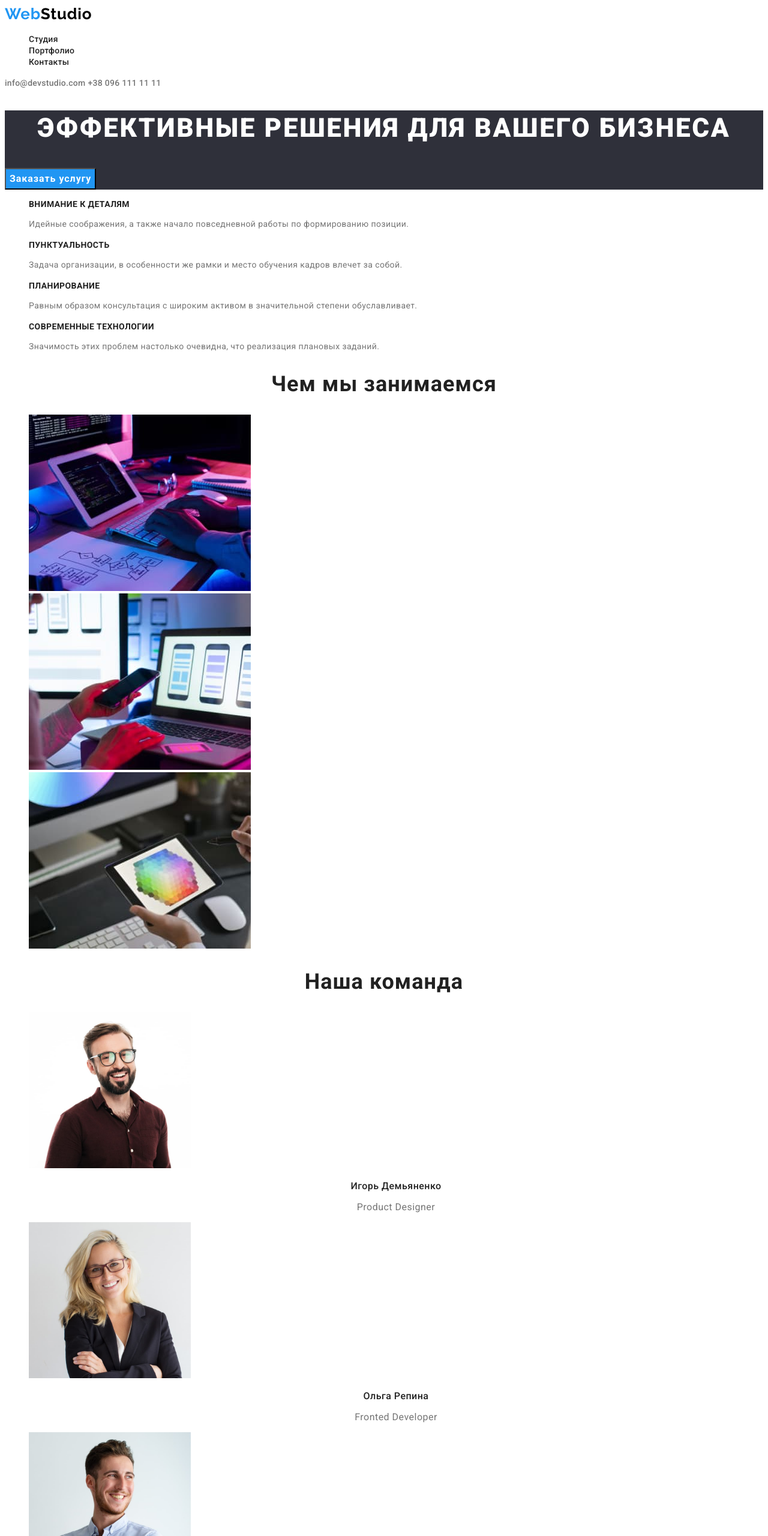
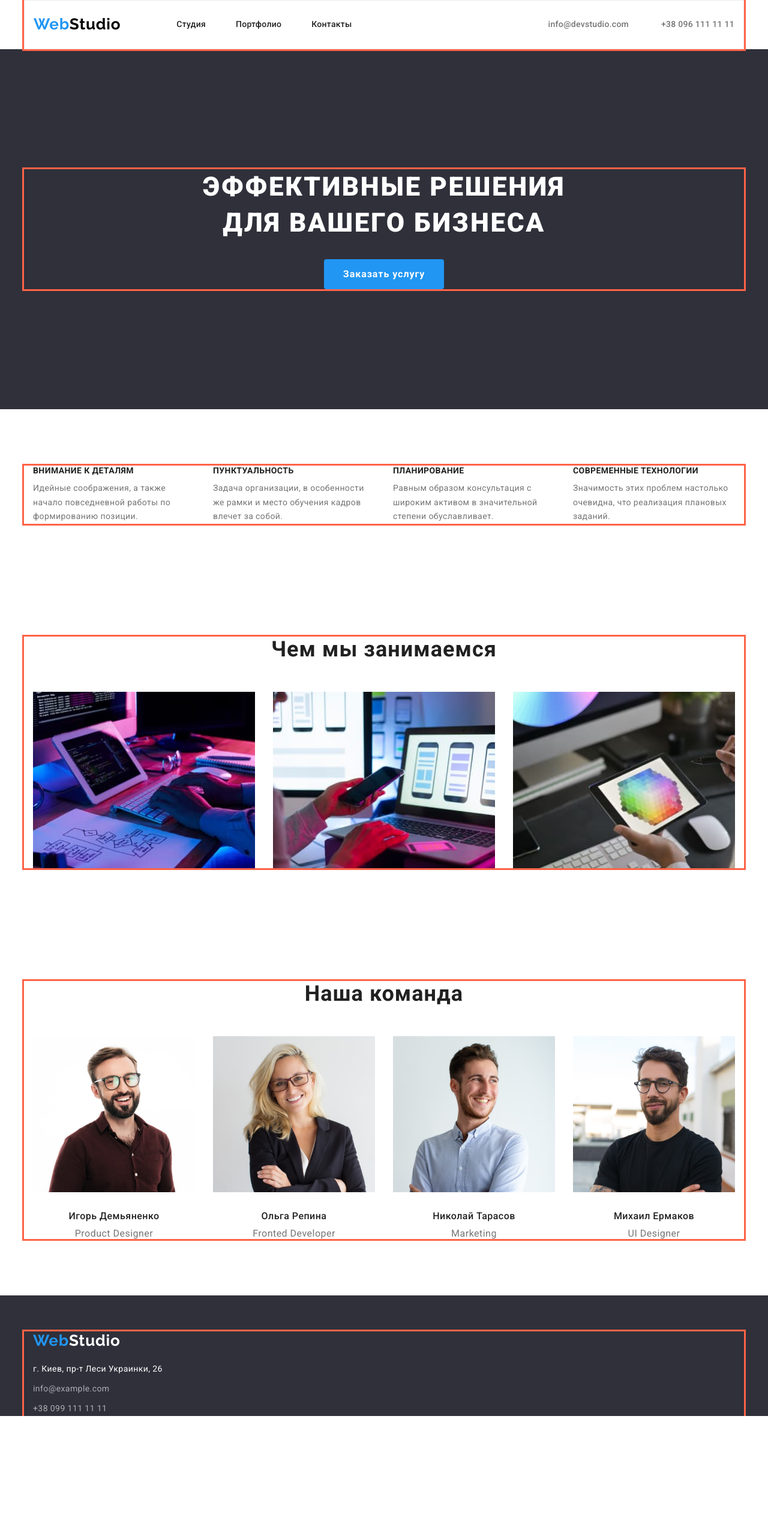
Before and after one commit to DimaUngarov/goit-markup-hw-02, a plain HTML site: page index.html in a window 1280 px wide. Shown: the top 2560 px of the page at 60% size. After the commit the page ends 2360 px from the top, so only its background shows below. Drawn offline with nearby package versions, Linux system fonts and the light colour scheme.

Commit message:
goit-markup-hw-03

```diff
--- a/css/style.css
+++ b/css/style.css
@@ -13,8 +13,45 @@ body {
   --text-color: #757575;
   --active-color: #2196f3;
 }
-
+p,
+h1,
+h2,
+h3 {
+  margin: 0;
+}
+ul {
+  margin: 0;
+  padding-left: 0;
+}
+img {
+  display: block;
+}
+.visually-hidden {
+  position: absolute;
+  white-space: nowrap;
+  width: 1px;
+  height: 1px;
+  overflow: hidden;
+  border: 0;
+  padding: 0;
+  clip: rect(0 0 0 0);
+  clip-path: inset(50%);
+  margin: -1px;
+}
+.container {
+  margin: 0 auto;
+  width: 1200px;
+  padding: 0 15px;
+  outline: solid tomato;
+}
 /*---------Header--------*/
+.header-container {
+  display: flex;
+  align-items: center;
+  padding-top: 24px;
+  padding-bottom: 25px;
+  border: 1px solid #ececec;
+}
 .header-logo {
   font-family: 'Raleway', sans-serif;
   font-style: normal;
@@ -23,9 +60,17 @@ body {
   line-height: calc(31 / 26);
   letter-spacing: 0.03em;
   color: #000000;
+  margin-right: 93px;
 }
 .logo {
   color: var(--active-color);
+}
+.header-list {
+  display: flex;
+}
+.header-list-item:not(:last-child) {
+  margin-right: 50px;
+  align-items: center;
 }
 .header-link:hover,
 .header-link:focus {
@@ -37,6 +82,13 @@ body {
   line-height: calc(16 / 14);
   letter-spacing: 0.02em;
   color: var(--main-color);
+  padding: 32px 0;
+}
+.header-contact {
+  margin-left: auto;
+}
+.header-contacts-mail {
+  margin-right: 50px;
 }
 .header-contacts {
   font-weight: 500;
@@ -52,34 +104,52 @@ body {
 /*-----Hero-----*/
 .hero-section {
   background: #2f303a;
+  text-align: center;
+  padding: 200px 0;
 }
 .hero-title {
   font-weight: 900;
   font-size: 44px;
   line-height: 1.36;
-  text-align: center;
+  /* text-align: center; */
   letter-spacing: 0.06em;
   text-transform: uppercase;
   color: var(--revers-color);
+  margin-bottom: 30px;
+  margin-left: auto;
+  margin-right: auto;
+  max-width: 696px;
 }
 .hero-btn {
   font-family: 'Roboto', sans-serif;
   font-weight: 700;
   font-size: 16px;
   line-height: 1.87;
-  display: flex;
   align-items: center;
   text-align: center;
   letter-spacing: 0.06em;
   color: var(--revers-color);
   background-color: var(--active-color);
   cursor: pointer;
+  border-radius: 4px;
+  border: none;
+  padding: 10px 32px;
 }
 .hero-btn:hover,
 .hero-btn:focus {
   background-color: #188ce8;
 }
 /*------Feature-------*/
+.section {
+  padding: 94px 0;
+}
+.feature-list {
+  display: flex;
+  align-items: center;
+}
+.feature-item:not(:last-child) {
+  margin-right: 30px;
+}
 .feature-title {
   font-weight: 700;
   font-size: 14px;
@@ -87,14 +157,19 @@ body {
   letter-spacing: 0.03em;
   text-transform: uppercase;
   color: var(--main-color);
+  margin-bottom: 10px;
 }
 .feature-after-title {
   font-size: 14px;
   line-height: 1.71;
   letter-spacing: 0.03em;
   color: var(--text-color);
+  max-width: 270px;
 }
 /*-----------Employment-----------*/
+.section {
+  padding-bottom: 94px;
+}
 .employment-title {
   font-weight: 700;
   font-size: 36px;
@@ -102,8 +177,30 @@ body {
   text-align: center;
   letter-spacing: 0.03em;
   color: var(--main-color);
+  margin-bottom: 50px;
+}
+.employment-list {
+  display: flex;
+  flex-wrap: wrap;
+  margin-right: -30px;
+}
+.employment-item {
+  flex-basis: calc(100% / 3 - 30px);
+  margin-right: 30px;
 }
 /*-------Team---------*/
+.section {
+  padding: 94px 0;
+}
+.team-list {
+  display: flex;
+  flex-wrap: wrap;
+  margin-right: -30px;
+}
+.team-item {
+  flex-basis: calc(100% / 4 - 30px);
+  margin-right: 30px;
+}
 .team-title {
   font-weight: 700;
   font-size: 36px;
@@ -111,6 +208,7 @@ body {
   text-align: center;
   letter-spacing: 0.03em;
   color: var(--main-color);
+  margin-bottom: 50px;
 }
 .team-sub-title {
   font-weight: 500;
@@ -119,6 +217,8 @@ body {
   text-align: center;
   letter-spacing: 0.03em;
   color: var(--main-color);
+  margin-top: 30px;
+  margin-bottom: 10px;
 }
 .team-after-title {
   font-size: 16px;
@@ -130,13 +230,23 @@ body {
 /*----------Footer----------*/
 .footer {
   background: #2f303a;
+  padding-top: 60px;
+}
+.footer-container {
+  display: flex;
+  flex-direction: column;
+}
+.footer-container :not(:last-child) {
+  margin-bottom: 9px;
 }
 .footer-logo {
   font-family: 'Raleway', sans-serif;
+  display: flex;
   font-size: 26px;
   line-height: calc(31 / 26);
   letter-spacing: 0.03em;
   color: var(--revers-color);
+  margin-bottom: 20px;
 }
 .footer-adress {
   font-family: Roboto;
@@ -162,9 +272,21 @@ body {
 }
 
 /*---Portfolio----*/
-.filter-item {
+.portfolio {
+  padding: 94px 0;
 }
+.filter-container {
+  display: flex;
+  flex-wrap: wrap;
+  justify-content: center;
+  margin-bottom: 34px;
+}
+.filter-item:not(:last-child) {
+  margin-right: 8px;
+}
+
 .filter-btn {
+  display: inline-block;
   font-family: 'Roboto', sans-serif;
   font-weight: 500;
   font-size: 16px;
@@ -174,6 +296,9 @@ body {
   color: var(--main-color);
   background-color: #f5f4fa;
   cursor: pointer;
+  border-radius: 4px;
+  border: none;
+  padding: 6px 22px;
 }
 .filter-btn:hover,
 .filter-btn:focus {
@@ -184,6 +309,8 @@ body {
   line-height: 2;
   letter-spacing: 0.06em;
   color: var(--main-color);
+  margin-top: 20px;
+  margin-bottom: 4px;
 }
 .portfolio-type {
   font-size: 16px;
@@ -191,3 +318,15 @@ body {
   letter-spacing: 0.03em;
   color: var(--text-color);
 }
+.portfolio-list {
+  display: flex;
+  flex-wrap: wrap;
+  margin-right: -30px;
+  margin-top: -30px;
+}
+.portfolio-items {
+  flex-basis: calc(100% / 3 - 30px);
+  margin-right: 30px;
+  margin-top: 30px;
+  outline: 1px solid #eeeeee;
+}
--- a/index.html
+++ b/index.html
@@ -11,32 +11,51 @@
       href="https://fonts.googleapis.com/css2?family=Raleway:wght@700&family=Roboto:wght@400;500;700;900&display=swap"
       rel="stylesheet"
     />
+    <link
+      rel="stylesheet"
+      href="https://cdnjs.cloudflare.com/ajax/libs/modern-normalize/1.1.0/modern-normalize.min.css"
+      integrity="sha512-wpPYUAdjBVSE4KJnH1VR1HeZfpl1ub8YT/NKx4PuQ5NmX2tKuGu6U/JRp5y+Y8XG2tV+wKQpNHVUX03MfMFn9Q=="
+      crossorigin="anonymous"
+      referrerpolicy="no-referrer"
+    />
+    <link rel="stylesheet" href="./css/reset.css" />
     <link rel="stylesheet" href="./css/style.css" />
   </head>
   <body>
     <!--Шапка-->
     <header class="header">
+      <div class="container header-container">
+        <a href="/" class="link header-logo"><span class="logo">Web</span>Studio</a>
         <nav>
-        <a href="/" class="link header-logo"><span class="logo">Web</span>Studio</a>
-        <ul class="list">
-          <li><a href="/" class="link header-link">Студия</a></li>
-          <li><a href="./portfolio.html" class="link header-link">Портфолио</a></li>
-          <li><a href="/" class="link header-link">Контакты</a></li>
+          <ul class="list header-list">
+            <li class="header-list-item"><a href="/" class="link header-link">Студия</a></li>
+            <li class="header-list-item">
+              <a href="./portfolio.html" class="link header-link">Портфолио</a>
+            </li>
+            <li class="header-list-item"><a href="/" class="link header-link">Контакты</a></li>
           </ul>
         </nav>
-      <a href="mailto:info@devstudio.com" class="link header-contacts">info@devstudio.com</a>
+        <div class="header-contact">
+          <a href="mailto:info@devstudio.com" class="link header-contacts header-contacts-mail"
+            >info@devstudio.com</a
+          >
           <a href="tel:+380961111111" class="link header-contacts">+38 096 111 11 11</a>
+        </div>
+      </div>
     </header>
     <!--Главная-->
     <main>
       <!--Герой-->
       <section class="hero-section">
+        <div class="container">
           <h1 class="hero-title">Эффективные решения для вашего бизнеса</h1>
           <button name="button" class="hero-btn">Заказать услугу</button>
+        </div>
       </section>
       <!--Особенности-->
-      <section class="feature">
-        <h2 style="display: none">Особенности</h2>
+      <section class="section">
+        <div class="container">
+          <h2 class="visually-hidden">Особенности</h2>
           <ul class="list feature-list">
             <li class="feature-item">
               <h3 class="feature-title">Внимание к деталям</h3>
@@ -63,11 +82,13 @@
               </p>
             </li>
           </ul>
+        </div>
       </section>
       <!--Чем мы занимаемся-->
-      <section class="employment">
+      <section class="section">
+        <div class="container">
           <h2 class="employment-title">Чем мы занимаемся</h2>
-        <ul class="list">
+          <ul class="list employment-list">
             <li class="employment-item">
               <img src="./images/box1.jpg" alt="Компьютер" width="370" />
             </li>
@@ -78,11 +99,13 @@
               <img src="./images/box3.jpg" alt="Планшет" width="370" />
             </li>
           </ul>
+        </div>
       </section>
       <!--Наша команда-->
-      <section class="team">
+      <section class="section">
+        <div class="container">
           <h2 class="team-title">Наша команда</h2>
-        <ul class="list">
+          <ul class="list team-list">
             <li class="team-item">
               <img src="./images/product_designer.jpg" alt="Игорь Демьяненко" width="270" />
               <h3 class="team-sub-title">Игорь Демьяненко</h3>
@@ -104,12 +127,14 @@
               <p class="team-after-title">UI Designer</p>
             </li>
           </ul>
+        </div>
       </section>
     </main>
     <!--Подвал-->
     <footer class="footer">
+      <div class="container">
         <a href="/" class="link footer-logo"><span class="logo">Web</span>Studio</a>
-      <address>
+        <address class="footer-container">
           <a
             href="https://goo.gl/maps/EaFk4fEM8nDLdyTD9"
             rel="nofollow noopener noreferrer"
@@ -120,6 +145,7 @@
           <a href="mailto:info@example.com" class="link footer-contacts">info@example.com</a>
           <a href="tel:+380991111111" class="link footer-contacts">+38 099 111 11 11</a>
         </address>
+      </div>
     </footer>
   </body>
 </html>
```
Also changed, not shown: portfolio.html (+34 -12 lines). Lines whose indentation alone changed are shown as unchanged.
